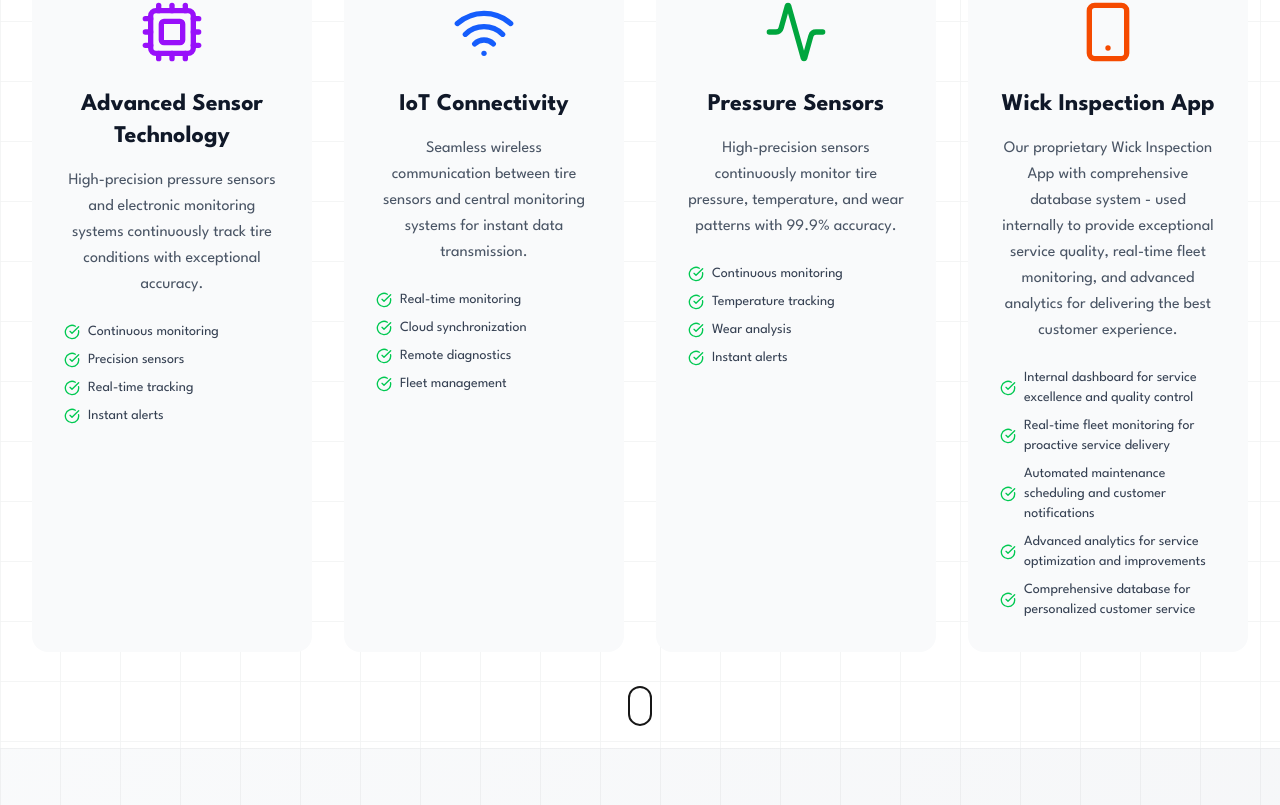
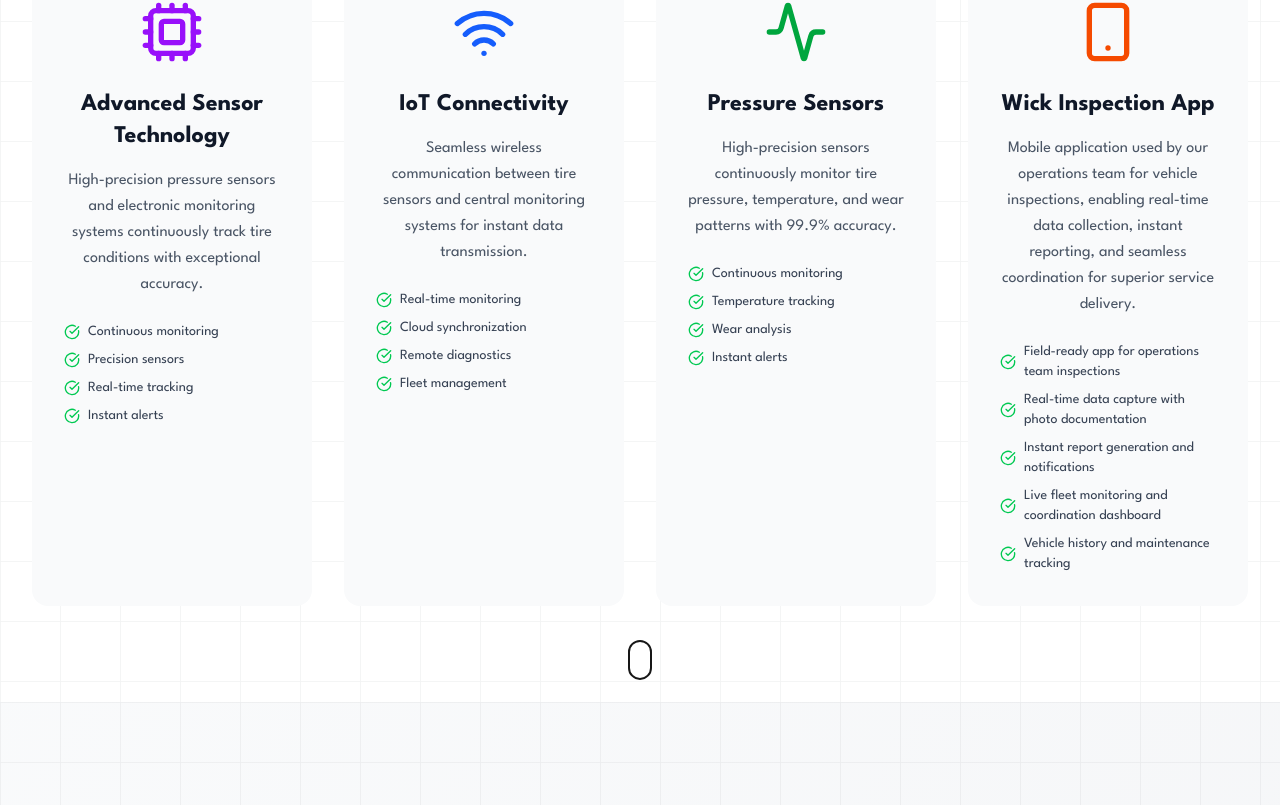
Before and after one commit to MalyajNailwal/Wick, a Next.js app: page /technology in a window 1280 px wide. Shown: the part 910-1715 px from the top of the page. Built offline with nearby package versions, Linux system fonts and the light colour scheme.

Commit message:
Update Wick Inspection App description: emphasize operations team usage and make content more concise

```diff
--- a/src/app/technology/page.tsx
+++ b/src/app/technology/page.tsx
@@ -201,13 +201,13 @@
     {
       icon: <Smartphone className="w-16 h-16 text-orange-600" />,
       title: "Wick Inspection App",
-      description: "Our proprietary Wick Inspection App with comprehensive database system - used internally to provide exceptional service quality, real-time fleet monitoring, and advanced analytics for delivering the best customer experience.",
+      description: "Mobile application used by our operations team for vehicle inspections, enabling real-time data collection, instant reporting, and seamless coordination for superior service delivery.",
       features: [
-        "Internal dashboard for service excellence and quality control",
-        "Real-time fleet monitoring for proactive service delivery",
-        "Automated maintenance scheduling and customer notifications",
-        "Advanced analytics for service optimization and improvements",
-        "Comprehensive database for personalized customer service"
+        "Field-ready app for operations team inspections",
+        "Real-time data capture with photo documentation",
+        "Instant report generation and notifications",
+        "Live fleet monitoring and coordination dashboard",
+        "Vehicle history and maintenance tracking"
       ]
     }
   ];
@@ -642,10 +642,10 @@
                 category: "Wick Inspection App",
                 specs: [
                   { label: "Platform Support", value: "iOS & Android" },
-                  { label: "Database System", value: "Proprietary SQL" },
-                  { label: "Real-time Updates", value: "Yes" },
-                  { label: "Offline Mode", value: "Full Featured" },
-                  { label: "Multi-language", value: "10+ Languages" }
+                  { label: "User Type", value: "Operations Team" },
+                  { label: "Inspection Features", value: "Photo & Data Capture" },
+                  { label: "Offline Mode", value: "Full Inspection Support" },
+                  { label: "Real-time Sync", value: "Instant Cloud Upload" }
                 ]
               }
             ].map((category, index) => (
```
